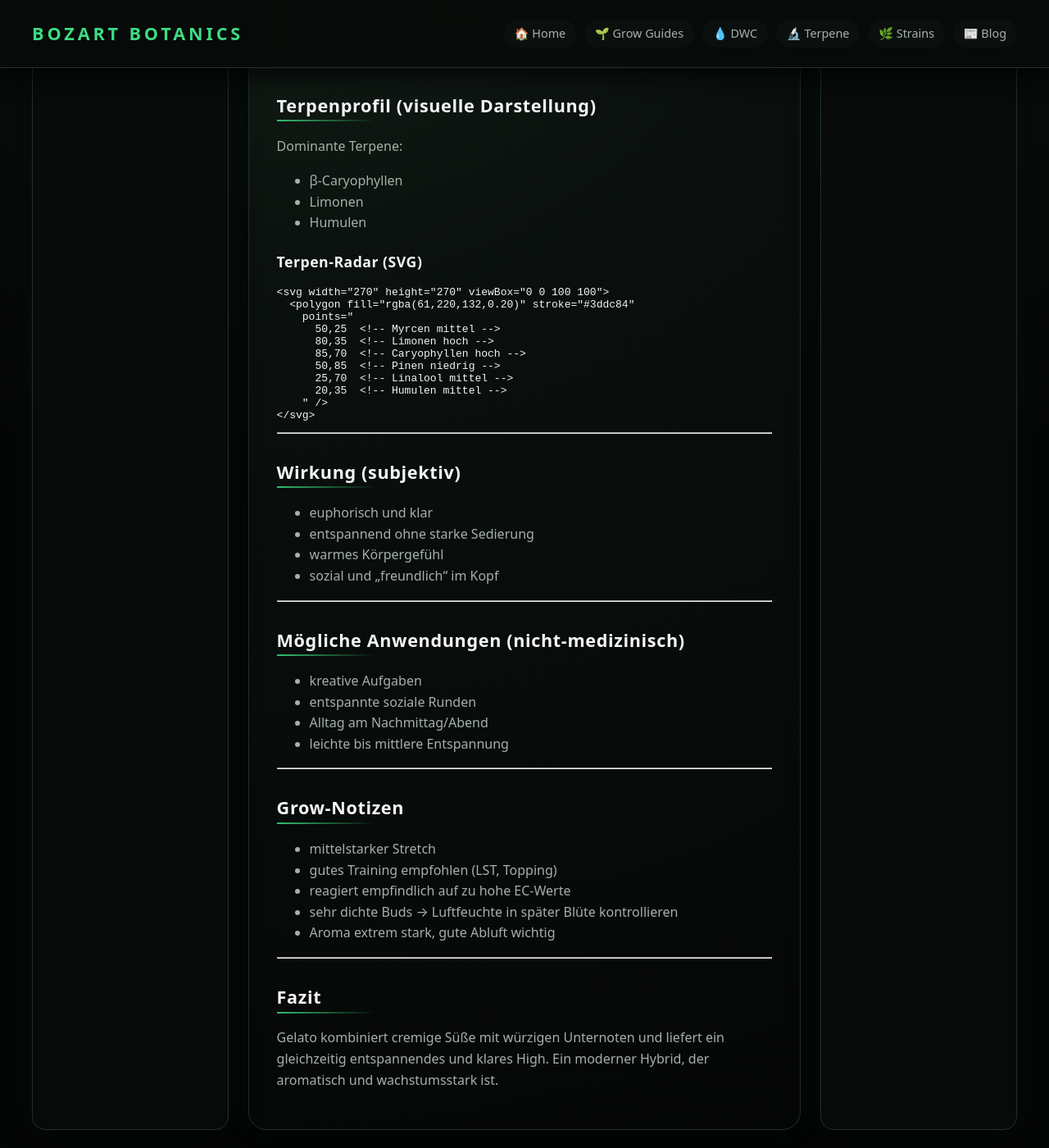
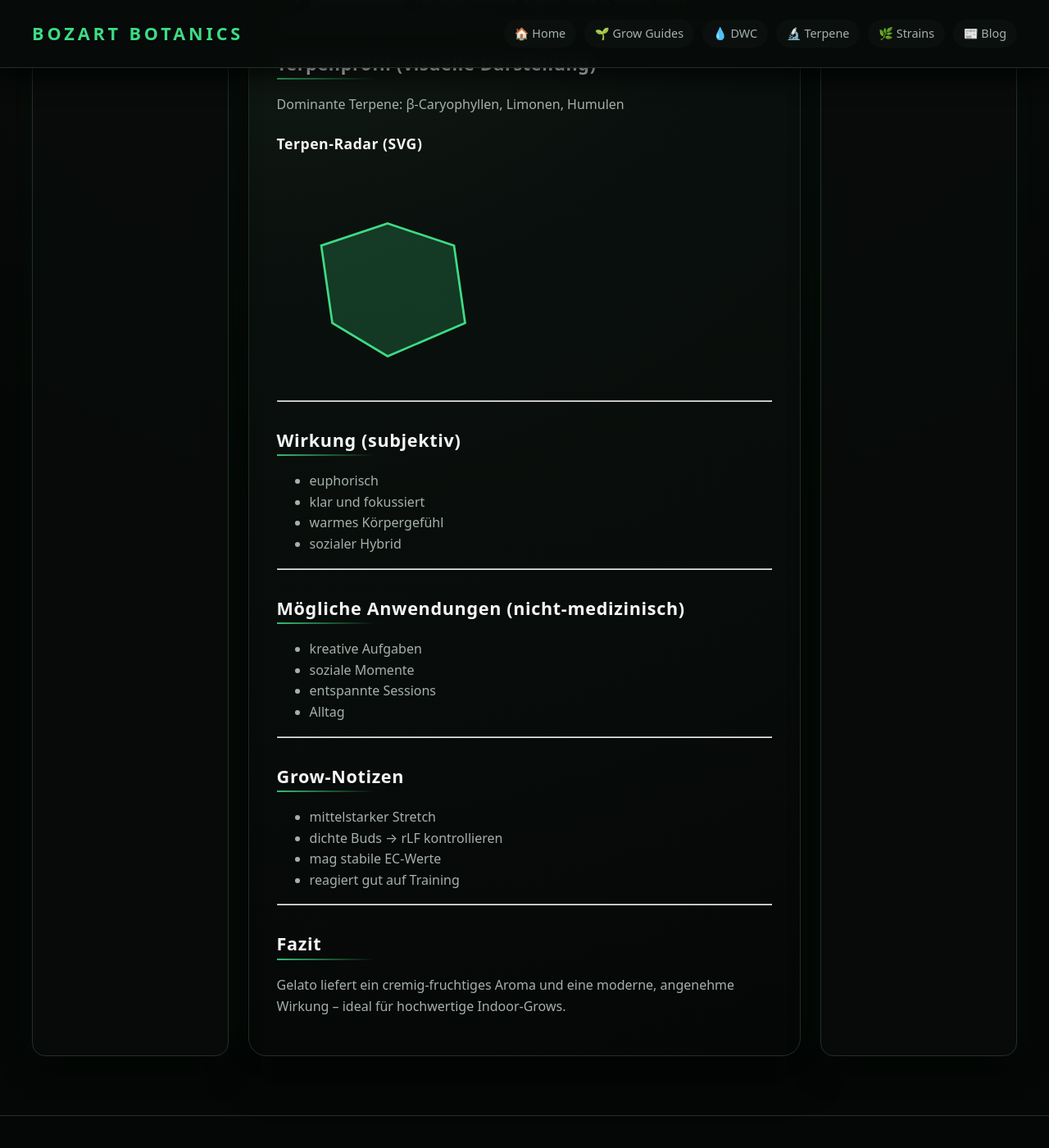
Before and after one commit to bozart-army/bozart-botanics, a Jekyll site: the page built from strains/gelato/index.md, in a window 1280 px wide and 1400 px high, scrolled down 495 px. Shown: the whole window at 82% size. Built offline with Jekyll 4.4.1, drawn with Linux system fonts in a browser that asks for light colours; some of the changed text lies outside the part shown.

Commit message:
Update index.md

````diff
--- a/strains/gelato/index.md
+++ b/strains/gelato/index.md
@@ -6,79 +6,62 @@ sidebar: strains
 
 # Gelato – Strain-Profil
 
-Gelato ist ein fruchtig-würziger Hybrid mit cremiger Note, dichter
-Struktur und starker, aber klarer Wirkung. Eine der beliebtesten Sorten
-der modernen Generation.
+Gelato ist ein fruchtig-würziger Hybrid mit cremig-süßem Aroma und einer
+klaren, gleichzeitig entspannenden Wirkung. Eine moderne Topsorte.
 
 ---
 
 ## Genetik & Grunddaten
 
-- Züchter: Cookies Fam / Sherbinskis
 - Typ: Hybrid
 - Kreuzung: Sunset Sherbet × Thin Mint GSC
 - THC: mittel–hoch
-- CBD: sehr niedrig
-- Besonderheiten: cremiges Terpenprofil, starke Farben, dichte Buds
+- CBD: niedrig
+- Besonderheiten: cremiges Aroma, starke Farben, dichte Buds
 
 ---
 
 ## Terpenprofil (visuelle Darstellung)
 
-Dominante Terpene:
-
-- β-Caryophyllen
-- Limonen
-- Humulen
+Dominante Terpene: β-Caryophyllen, Limonen, Humulen
 
 ### Terpen-Radar (SVG)
 
-```svg
 <svg width="270" height="270" viewBox="0 0 100 100">
   <polygon fill="rgba(61,220,132,0.20)" stroke="#3ddc84"
-    points="
-      50,25  <!-- Myrcen mittel -->
-      80,35  <!-- Limonen hoch -->
-      85,70  <!-- Caryophyllen hoch -->
-      50,85  <!-- Pinen niedrig -->
-      25,70  <!-- Linalool mittel -->
-      20,35  <!-- Humulen mittel -->
-    " />
+    points="50,25 80,35 85,70 50,85 25,70 20,35" />
 </svg>
-```
 
 ---
 
 ## Wirkung (subjektiv)
 
-- euphorisch und klar
-- entspannend ohne starke Sedierung
+- euphorisch
+- klar und fokussiert
 - warmes Körpergefühl
-- sozial und „freundlich“ im Kopf
+- sozialer Hybrid
 
 ---
 
 ## Mögliche Anwendungen (nicht-medizinisch)
 
 - kreative Aufgaben
-- entspannte soziale Runden
-- Alltag am Nachmittag/Abend
-- leichte bis mittlere Entspannung
+- soziale Momente
+- entspannte Sessions
+- Alltag
 
 ---
 
 ## Grow-Notizen
 
 - mittelstarker Stretch
-- gutes Training empfohlen (LST, Topping)
-- reagiert empfindlich auf zu hohe EC-Werte
-- sehr dichte Buds → Luftfeuchte in später Blüte kontrollieren
-- Aroma extrem stark, gute Abluft wichtig
+- dichte Buds → rLF kontrollieren
+- mag stabile EC-Werte
+- reagiert gut auf Training
 
 ---
 
 ## Fazit
 
-Gelato kombiniert cremige Süße mit würzigen Unternoten und liefert ein
-gleichzeitig entspannendes und klares High. Ein moderner Hybrid, der
-aromatisch und wachstumsstark ist.
+Gelato liefert ein cremig-fruchtiges Aroma und eine moderne, angenehme
+Wirkung – ideal für hochwertige Indoor-Grows.
````
